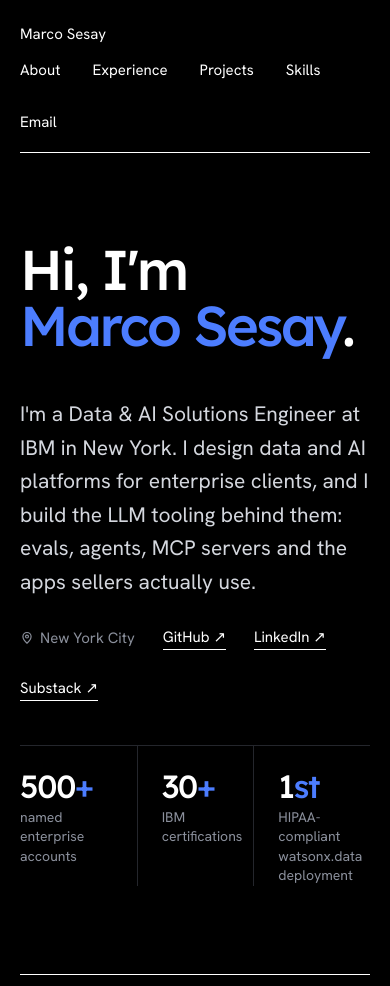
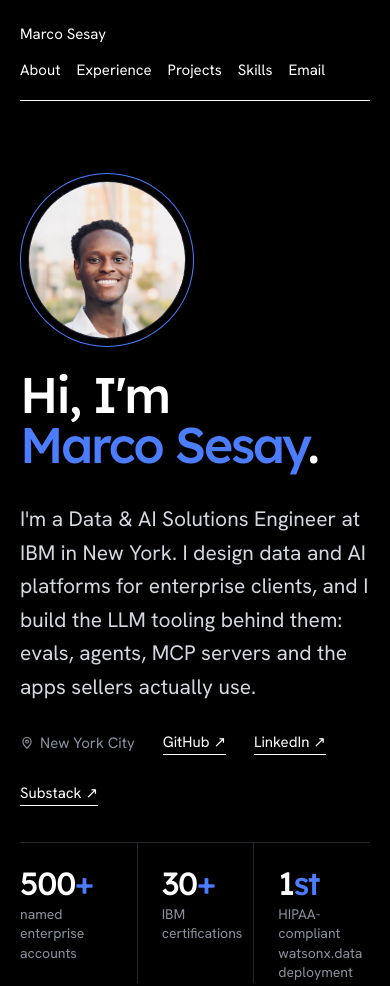
Before and after one commit to marcosesay/marcosesay.github.io, a plain HTML site: page index.html in a window 390 px wide. Shown: the top 986 px of the page. Drawn offline with Linux system fonts and the light colour scheme.

Commit message:
Move profile photo into hero, zoom in, improve mobile layout
Co-Authored-By: Claude Opus 5.5 <noreply@anthropic.com>
Claude-Session: https://claude.ai/code/session_01EyeAwqCMu9sx25SA6uP9sX

```diff
--- a/index.html
+++ b/index.html
@@ -61,12 +61,14 @@ h1 .name { color: var(--blue); white-space: nowrap; }
 h2 { margin: 0; font-size: 44px; }
 section > h2.ruled { padding-bottom: 20px; border-bottom: 1px solid var(--rule); }
 
-#about { display: flex; flex-wrap: wrap; gap: 40px 80px; padding-top: 24px; border-top: 1px solid var(--rule); }
+#about { display: flex; flex-wrap: wrap; gap: 32px 80px; padding-top: 24px; border-top: 1px solid var(--rule); }
 #about h2 { flex: 1 1 100%; }
-.photo { flex: 0 0 auto; width: clamp(240px, 30vw, 360px); aspect-ratio: 1; align-self: center; margin: 9px; border-radius: 50%; overflow: hidden; position: relative; background: radial-gradient(circle at 30% 25%, #1b3cb8 0%, #0a1640 45%, #000 100%); box-shadow: 0 0 0 1px var(--line), 0 0 0 8px #000, 0 0 0 9px var(--blue); }
-.photo img { width: 100%; height: 100%; object-fit: cover; object-position: 50% 30%; display: block; position: relative; z-index: 1; }
+.hero { display: flex; align-items: center; gap: 64px; }
+.hero-text { flex: 1 1 auto; min-width: 0; display: flex; flex-direction: column; gap: 44px; }
+.photo { flex: 0 0 auto; width: clamp(220px, 24vw, 320px); aspect-ratio: 1; margin: 9px; border-radius: 50%; overflow: hidden; position: relative; background: radial-gradient(circle at 30% 25%, #1b3cb8 0%, #0a1640 45%, #000 100%); box-shadow: 0 0 0 1px var(--line), 0 0 0 8px #000, 0 0 0 9px var(--blue); }
+.photo img { width: 100%; height: 100%; object-fit: cover; object-position: 50% 30%; transform: scale(1.35); transform-origin: 50% 40%; display: block; position: relative; z-index: 1; }
 .photo .mono { position: absolute; inset: 0; display: grid; place-items: center; font-family: var(--head); font-size: 110px; letter-spacing: -0.06em; color: #fff; }
-.about-text { flex: 999 1 480px; min-width: 0; display: flex; flex-direction: column; justify-content: center; gap: 22px; font-size: 20px; line-height: 1.6; color: var(--body); }
+.about-text { flex: 1 1 100%; max-width: 860px; min-width: 0; display: flex; flex-direction: column; justify-content: center; gap: 22px; font-size: 20px; line-height: 1.6; color: var(--body); }
 .about-text p { margin: 0; }
 .about-text strong { color: var(--ink); font-weight: 500; }
 
@@ -134,16 +136,25 @@ dialog.detail[open] { animation: pop .22s ease; }
 body.locked { overflow: hidden; }
 
 @media (max-width: 900px) {
+  .hero { flex-direction: column-reverse; align-items: flex-start; gap: 32px; }
+  .photo { width: 200px; }
   .project, .role { grid-template-columns: 1fr; }
 }
 @media (max-width: 640px) {
-  .wrap { padding: 24px 20px 32px; gap: 88px; }
+  .wrap { padding: 24px 20px 32px; gap: 72px; }
+  nav .links { gap: 20px; }
+  header { gap: 36px; }
+  .hero-text { gap: 32px; }
   h2 { font-size: 36px; }
   .project h3 { font-size: 28px; }
-  .photo { width: 240px; }
+  .photo { width: 156px; margin: 9px 0 0 9px; }
   .detail-inner { padding: 32px 24px 36px; }
   .detail h2 { font-size: 34px; }
   .stat b { font-size: 32px; }
+}
+@media (max-width: 400px) {
+  nav .links { gap: 16px; }
+  h1 { font-size: 50px; }
 }
 </style>
 </head>
@@ -162,6 +173,8 @@ body.locked { overflow: hidden; }
 </nav>
 
 <header id="top">
+  <div class="hero">
+  <div class="hero-text">
   <h1>Hi, I'm <span class="name">Marco Sesay</span>.</h1>
   <div class="intro">
     <p>I'm a Data &amp; AI Solutions Engineer at IBM in New York. I design data and AI platforms for enterprise clients, and I build the LLM tooling behind them: evals, agents, MCP servers and the apps sellers actually use.</p>
@@ -170,6 +183,12 @@ body.locked { overflow: hidden; }
       <a href="https://github.com/marcosesay">GitHub ↗</a>
       <a href="https://www.linkedin.com/in/marcosesay">LinkedIn ↗</a>
       <a href="https://substack.com/@marcosesay">Substack ↗</a>
+    </div>
+  </div>
+  </div>
+    <div class="photo">
+      <span class="mono" aria-hidden="true">MS</span>
+      <img src="marco.jpg" alt="Marco Sesay" onerror="this.remove()">
     </div>
   </div>
   <div class="stats">
@@ -181,10 +200,6 @@ body.locked { overflow: hidden; }
 
 <section id="about" aria-labelledby="about-h">
   <h2 id="about-h">About</h2>
-  <div class="photo">
-    <span class="mono" aria-hidden="true">MS</span>
-    <img src="marco.jpg" alt="Marco Sesay" onerror="this.remove()">
-  </div>
   <div class="about-text">
     <p>I think of myself as a <strong>builder plus seller</strong>. By day I sit with enterprise clients across financial services, healthcare, supply chain and tech, scoping the data platform, building the proof of concept, and structuring embedded solution agreements where companies run IBM technology inside their own products.</p>
     <p>Around that work, I ship tools. Some are for the field, like a briefing generator IBM sellers use before calls. Some are for proving a point, like an eval suite that shows exactly why a demo agent isn't ready for production yet.</p>
```
